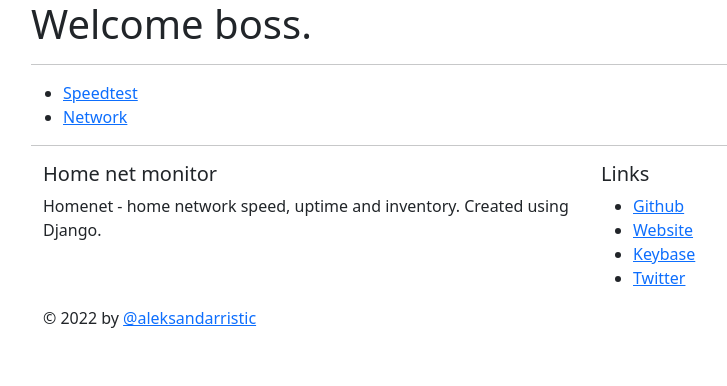
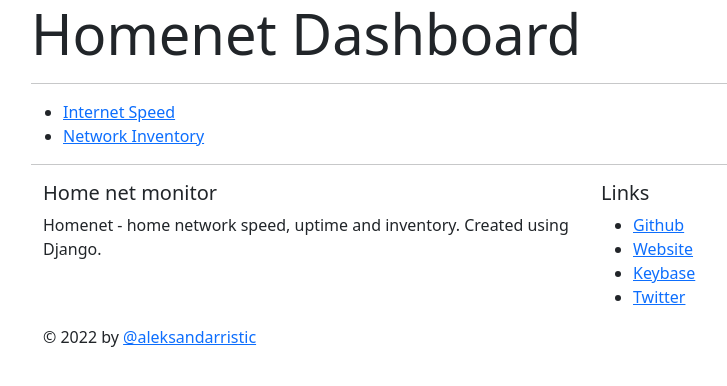
Before and after one commit to aleksandarristic/homenet, a Django app: page / in a window 1280 px wide. Shown: the top 386 px of the page, without its empty margins (51-778 px from the left). Run offline with Django 3.2, Linux system fonts and the light colour scheme; data that the repository does not hold is empty.

Commit message:
Template changes ever so slightly

```diff
--- a/dashboard/templates/dashboard/index.html
+++ b/dashboard/templates/dashboard/index.html
@@ -7,14 +7,14 @@
 
 
 {% block content %}
-<h1>Welcome boss.</h1>
+<h1 class="display-4">Homenet Dashboard</h1>
 <hr/>
 <ul>
     <li>
-        <a href="{% url 'speedtest:index' %}">Speedtest</a>
+        <a href="{% url 'speedtest:index' %}">Internet Speed</a>
     </li>
     <li>
-        <a href="{% url 'monitor:index' %}">Network</a>
+        <a href="{% url 'monitor:index' %}">Network Inventory</a>
     </li>
     {% autoescape on %}
     {% for menu_item in menu_items %}
```
